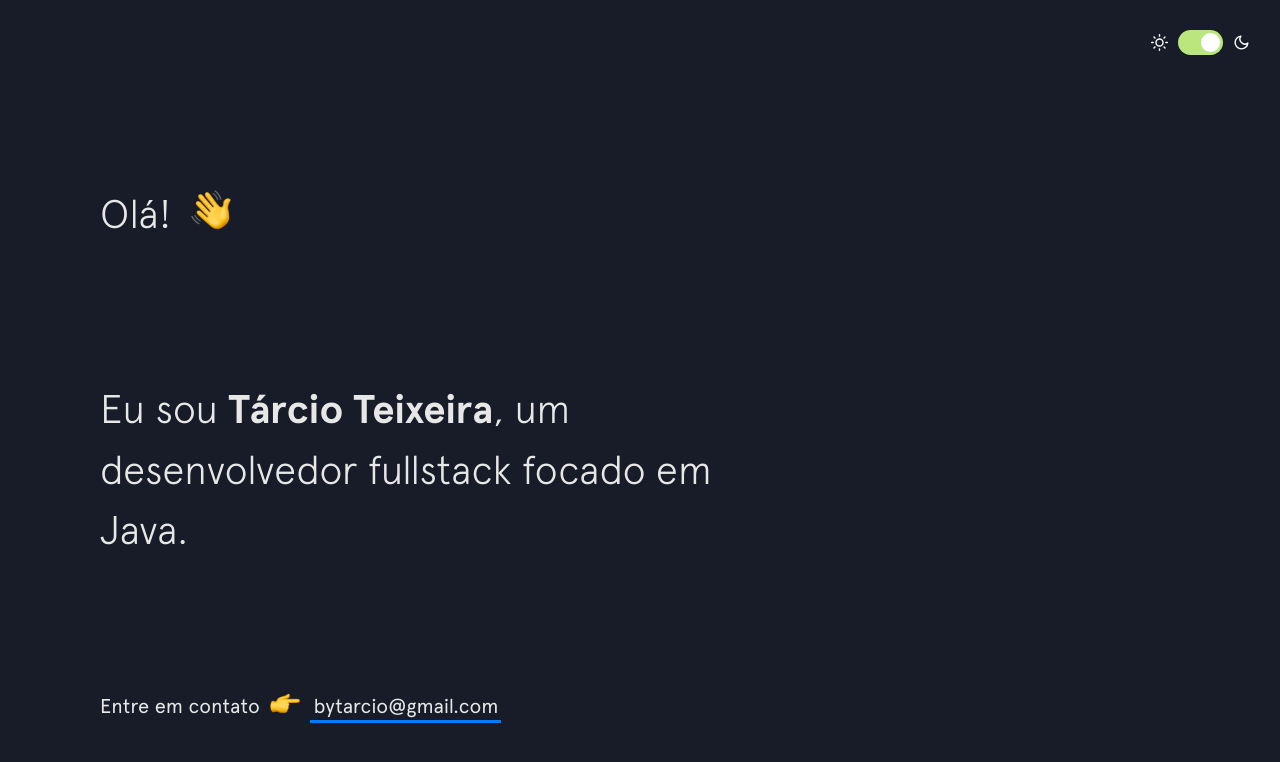
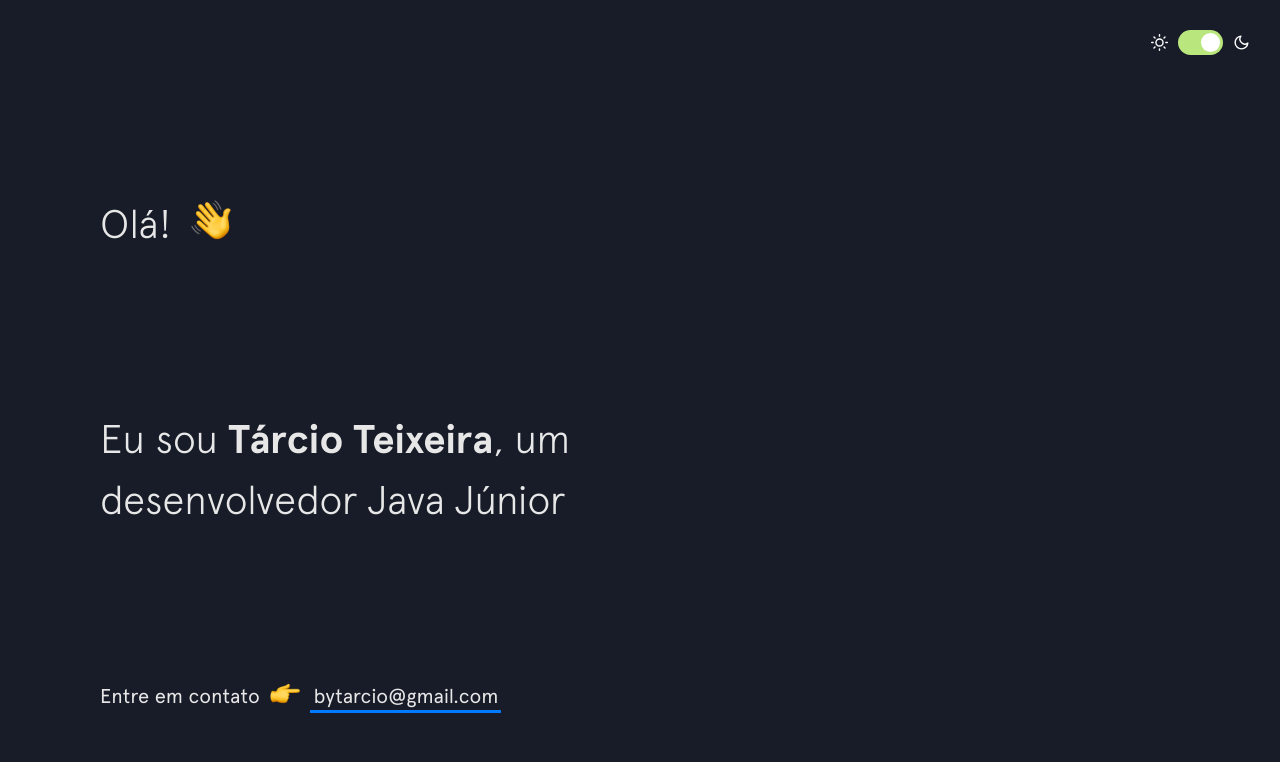
Before and after one commit to teixrepo/my-portfolio, a Jekyll site: the page built from index.html, in a window 1280 px wide and 900 px high. Shown: the top 762 px of the window. Built offline with Jekyll 4.4.1, drawn with Linux system fonts in a browser that asks for light colours; nearby versions of some CDN libraries.

Commit message:
Update intro.html

```diff
--- a/_includes/intro.html
+++ b/_includes/intro.html
@@ -4,7 +4,7 @@
   </h1>
 
   <h2 class="intro__tagline">Eu sou
-    <span class="name"> Tárcio Teixeira</span>, um desenvolvedor fullstack focado em Java.
+    <span class="name"> Tárcio Teixeira</span>, um desenvolvedor Java Júnior
   </h2>
 
   <h3 class="intro__contact">
```
